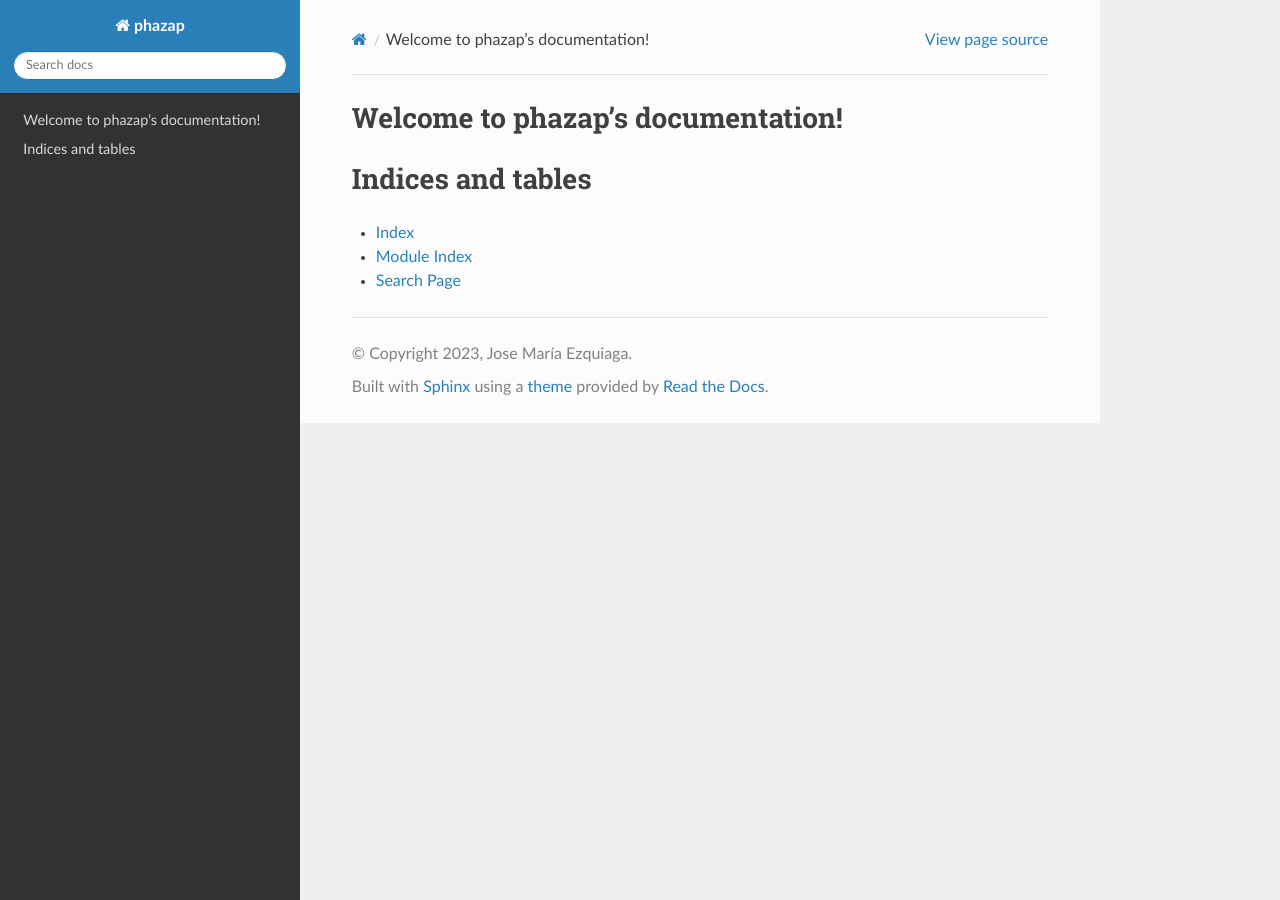
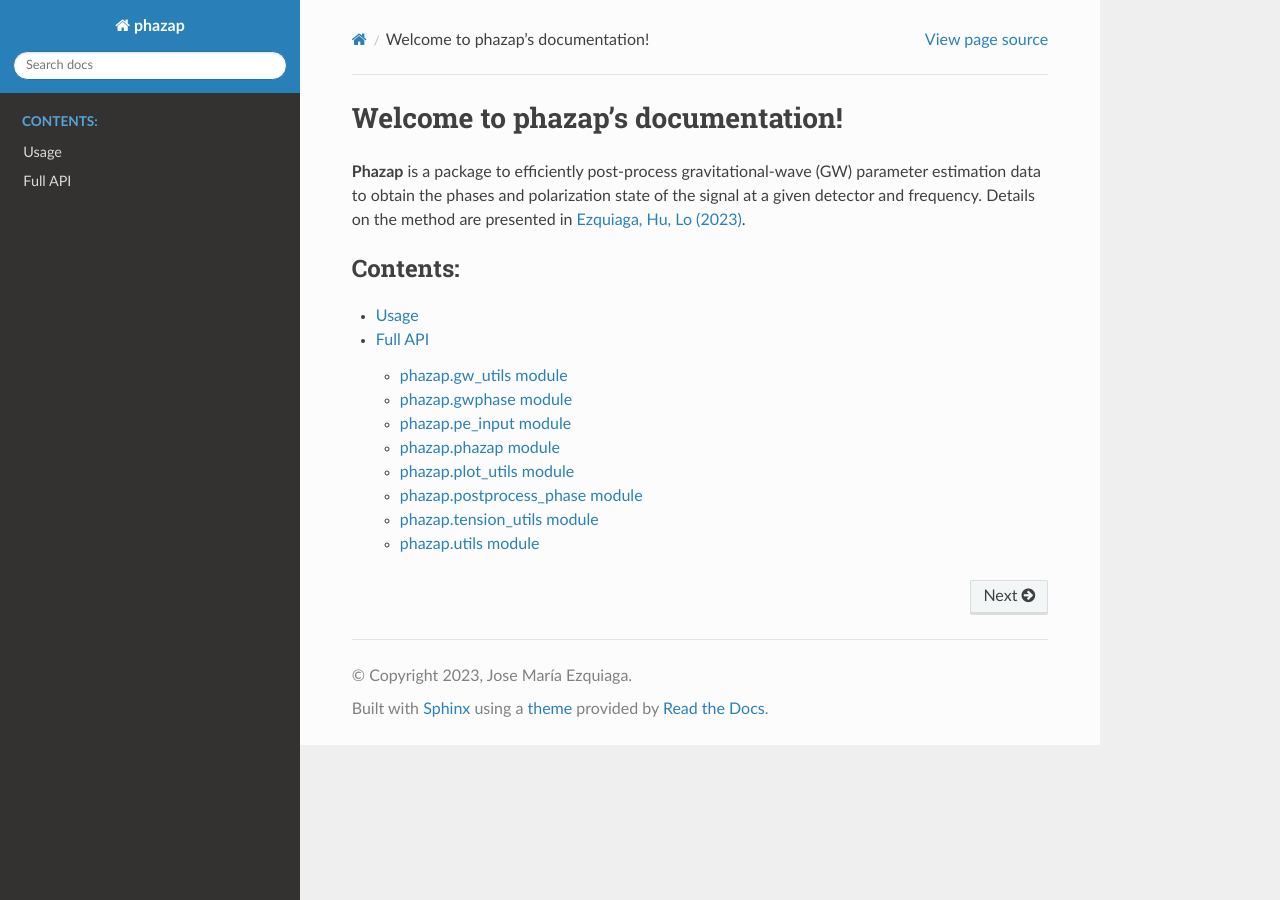
Before and after one commit to ezquiaga/phazap, a Sphinx documentation site: the page built from docs/source/index.rst, in a window 1280 px wide. Built offline with Sphinx 7.4.7 and the Read the Docs theme 2.0.0, drawn with Linux system fonts in a browser that asks for light colours.

Commit message:
Add docs

```diff
--- /dev/null
+++ b/docs/source/api.rst
@@ -0,0 +1,71 @@
+Full API
+========
+
+.. automodule:: phazap
+
+phazap.gw_utils module
+----------------------
+
+.. automodule:: phazap.gw_utils
+   :members:
+   :undoc-members:
+   :show-inheritance:
+
+
+phazap.gwphase module
+---------------------
+
+.. automodule:: phazap.gwphase
+   :members:
+   :undoc-members:
+   :show-inheritance:
+
+phazap.pe_input module
+----------------------
+
+.. automodule:: phazap.pe_input
+   :special-members: __init__
+   :members:
+   :undoc-members:
+   :show-inheritance:
+
+phazap.phazap module
+--------------------
+
+.. automodule:: phazap.phazap
+   :members:
+   :undoc-members:
+   :show-inheritance:
+
+phazap.plot_utils module
+------------------------
+
+.. automodule:: phazap.plot_utils
+   :members:
+   :undoc-members:
+   :show-inheritance:
+
+phazap.postprocess_phase module
+-------------------------------
+
+.. automodule:: phazap.postprocess_phase
+   :special-members: __init__
+   :members:
+   :undoc-members:
+   :show-inheritance:
+
+phazap.tension_utils module
+---------------------------
+
+.. automodule:: phazap.tension_utils
+   :members:
+   :undoc-members:
+   :show-inheritance:
+
+phazap.utils module
+-------------------
+
+.. automodule:: phazap.utils
+   :members:
+   :undoc-members:
+   :show-inheritance:
--- a/docs/source/conf.py
+++ b/docs/source/conf.py
@@ -5,6 +5,10 @@
 
 # -- Project information -----------------------------------------------------
 # https://www.sphinx-doc.org/en/master/usage/configuration.html#project-information
+
+import os
+import sys
+sys.path.insert(0, os.path.abspath("../phazap"))
 
 project = 'phazap'
 copyright = '2023, Jose María Ezquiaga'
@@ -20,7 +24,6 @@
     'sphinx.ext.todo',
     'sphinx.ext.viewcode',
     'sphinx.ext.autodoc',
-    'sphinx.ext.autosummary',
 ]
 
 templates_path = ['_templates']
--- a/docs/source/index.rst
+++ b/docs/source/index.rst
@@ -6,15 +6,14 @@
 Welcome to phazap's documentation!
 ==================================
 
+**Phazap** is a package to efficiently post-process gravitational-wave (GW)
+parameter estimation data to obtain the phases and polarization state of
+the signal at a given detector and frequency. Details on the method
+are presented in `Ezquiaga, Hu, Lo (2023) <https://arxiv.org/abs/2308.06616>`_.
+
 .. toctree::
    :maxdepth: 2
    :caption: Contents:
 
-
-
-Indices and tables
-==================
-
-* :ref:`genindex`
-* :ref:`modindex`
-* :ref:`search`
+   usage
+   api
--- /dev/null
+++ b/docs/source/usage.rst
@@ -0,0 +1,10 @@
+Usage
+=====
+
+.. autofunction:: phazap.phazap
+
+.. autofunction:: phazap.phazap_summary
+
+.. autofunction:: phazap.postprocess_phase
+
+.. autofunction:: phazap.plot_utils.phazap_plot
```
